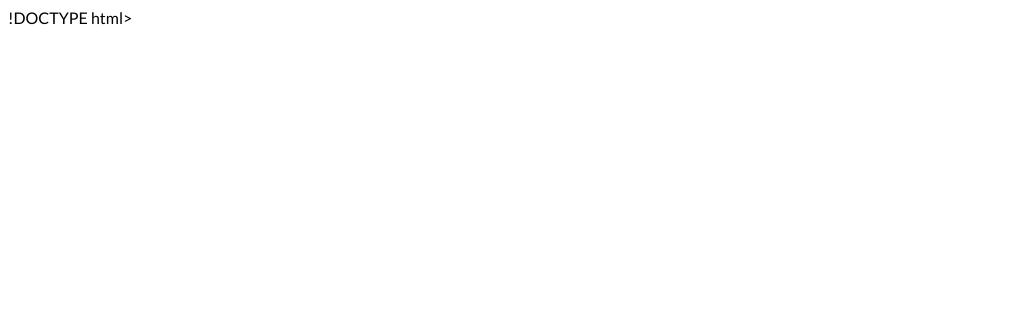
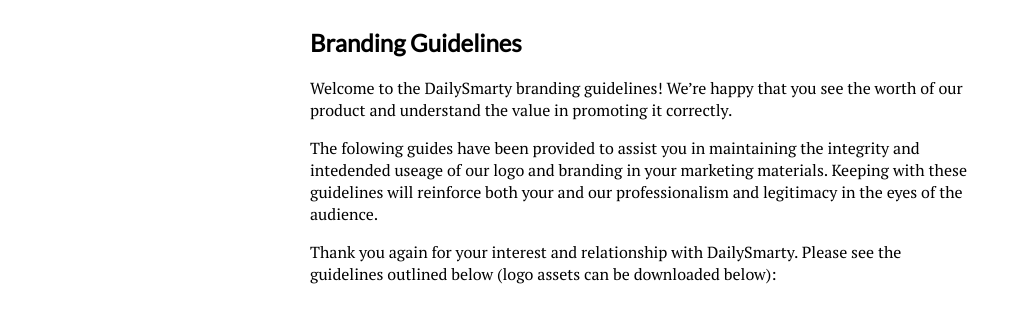
Before and after one commit to DanGoss4394/basic-css-grid, a plain HTML site: page index.html in a window 1280 px wide. Shown: the whole page, without its empty margins (0-1020 px from the left). Drawn offline with Linux system fonts and the light colour scheme.

Commit message:
add content-wrapper

```diff
--- a/index.html
+++ b/index.html
@@ -1,4 +1,4 @@
-!DOCTYPE html>
+<!DOCTYPE html>
 <html lang="en">
   <head>
     <meta charset="UTF-8" />
@@ -21,8 +21,41 @@
       li {
         font-family: "PT Serif", serif;
       }
+      .container {
+        display: flex;
+        justify-content: center;
+      }
+
+      .content-wrapper {
+        width: 660px;
+      }
     </style>
   </head>
 
-  <body></body>
+  <body>
+    <div class="container">
+      <div class="content-wrapper">
+        <h2>Branding Guidelines</h2>
+        <p>
+          Welcome to the DailySmarty branding guidelines! We’re happy that you
+          see the worth of our product and understand the value in promoting it
+          correctly.
+        </p>
+
+        <p>
+          The folowing guides have been provided to assist you in maintaining
+          the integrity and intedended useage of our logo and branding in your
+          marketing materials. Keeping with these guidelines will reinforce both
+          your and our professionalism and legitimacy in the eyes of the
+          audience.
+        </p>
+
+        <p>
+          Thank you again for your interest and relationship with DailySmarty.
+          Please see the guidelines outlined below (logo assets can be
+          downloaded below):
+        </p>
+      </div>
+    </div>
+  </body>
 </html>
```
